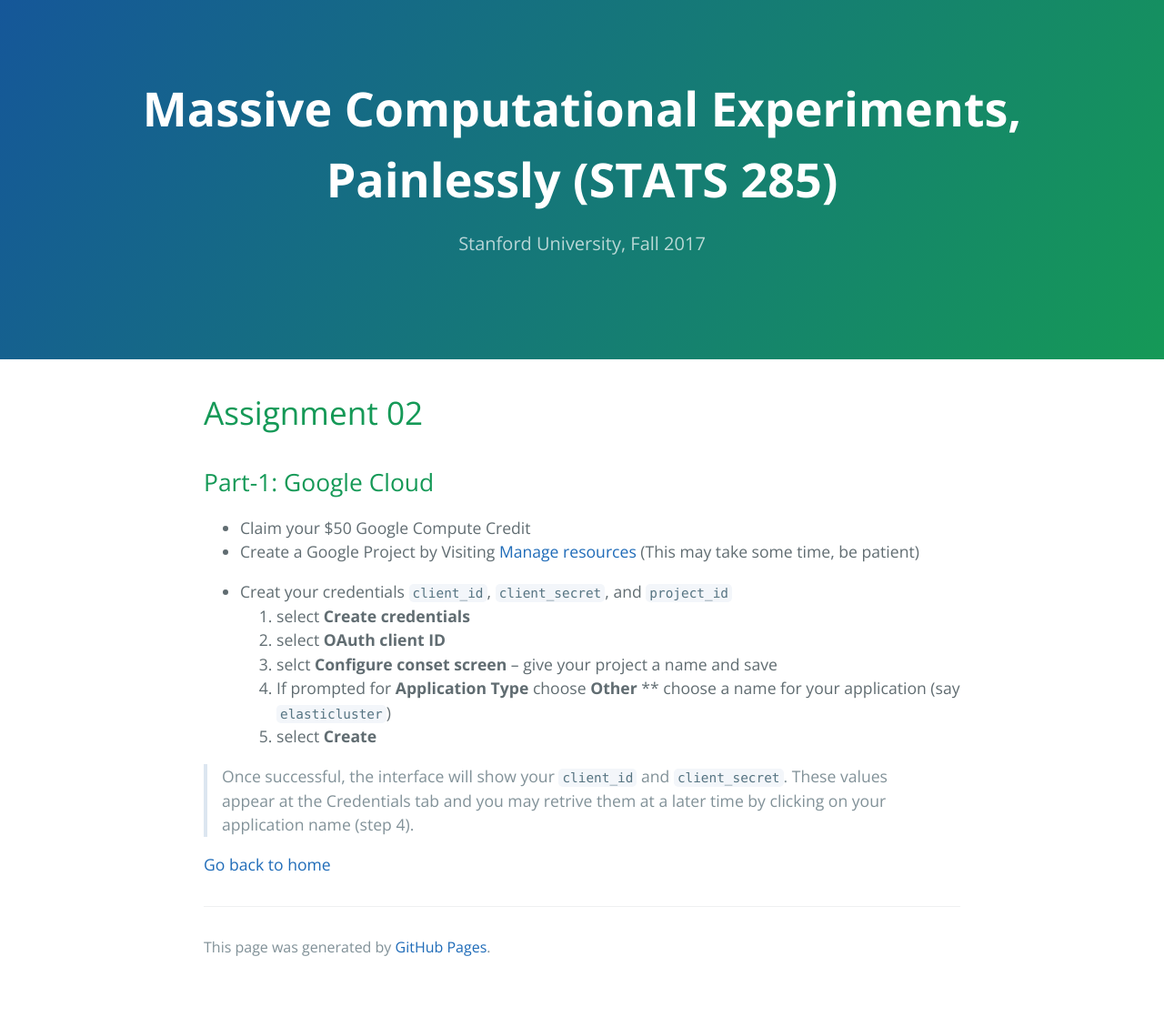
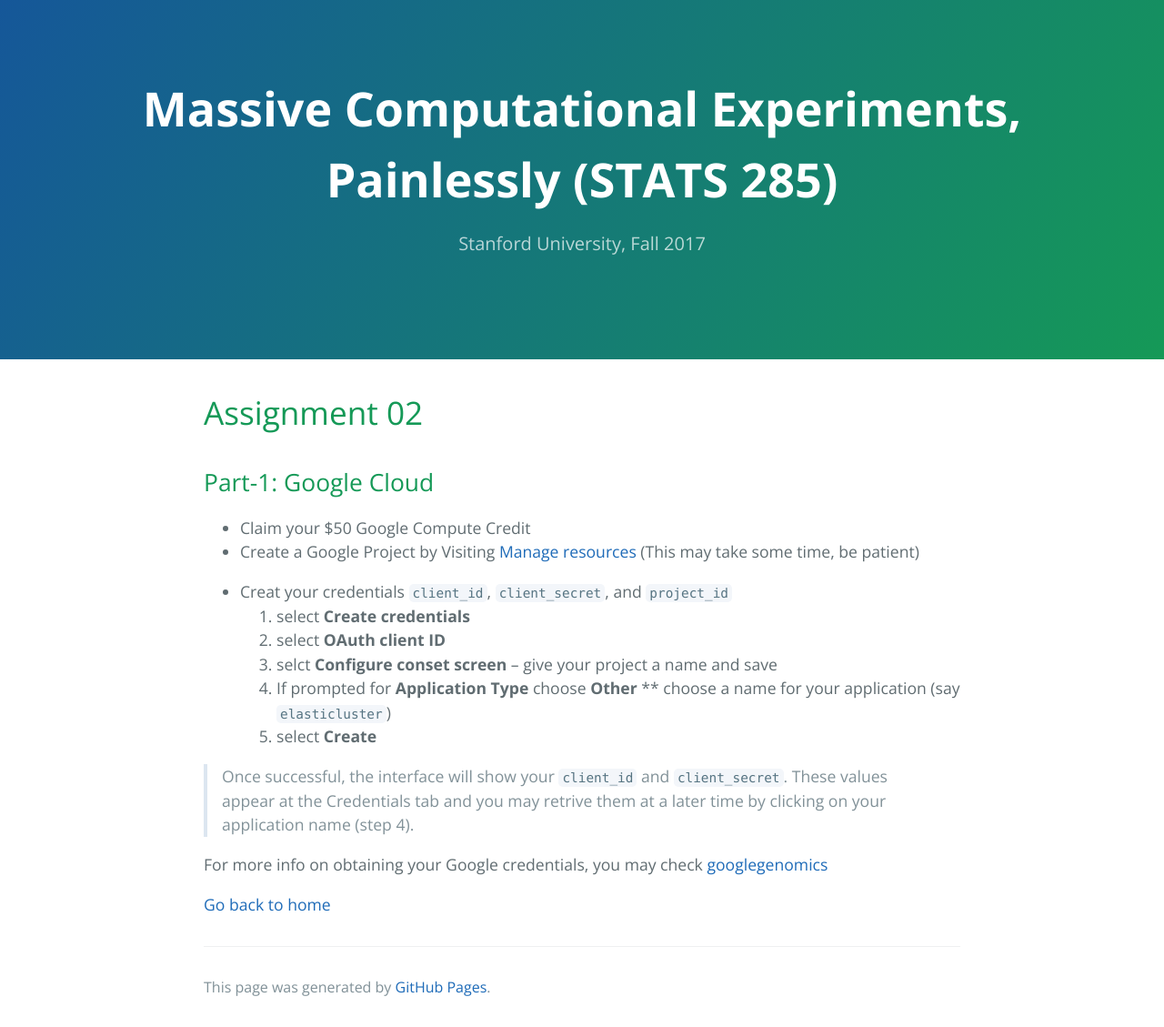
Before and after one commit to stats285/stats285.github.io, a Jekyll site: the page built from assets/assignments/02/assignmnet2.md, in a window 1280 px wide. Shown: the whole page at 91% size. Built offline with Jekyll 4.4.1, drawn with Linux system fonts in a browser that asks for light colours; the repository's description, which GitHub fills in, is left out; our own code applies the rules of GitHub Pages for plain Markdown files; before the commit the page ends 1085 px from its top, so only the background shows below that.

Commit message:
adding assignment2

```diff
--- a/assets/assignments/02/assignmnet2.md
+++ b/assets/assignments/02/assignmnet2.md
@@ -22,5 +22,6 @@ layout: default
 > Once successful, the interface will show your `client_id`  and `client_secret`.
 > These values appear at the Credentials tab and you may retrive them at a later time by clicking on your application name (step 4).
 
+For more info on obtaining your Google credentials, you may check [googlegenomics](http://googlegenomics.readthedocs.io/en/latest/use_cases/setup_gridengine_cluster_on_compute_engine/)
 
 [Go back to home](./)
```
